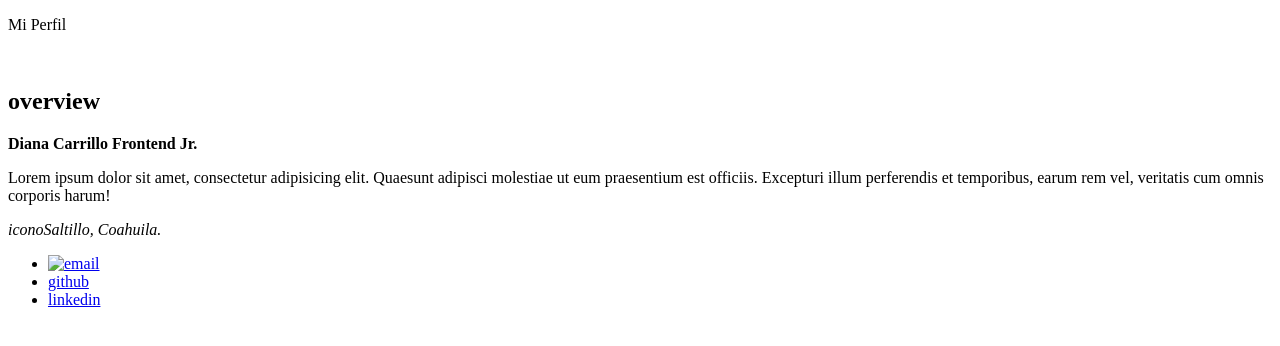
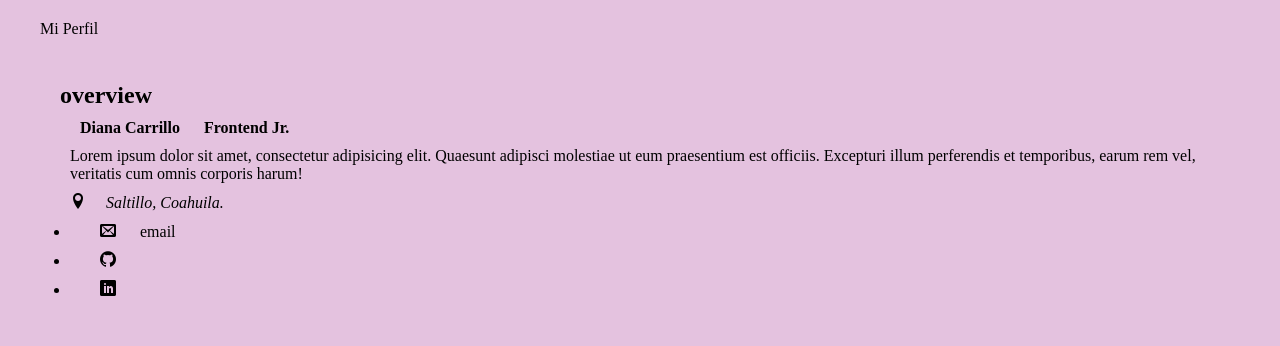
Before and after one commit to dianaCB08/dianaCB08.github.io, a plain HTML site: page src/index.html in a window 1280 px wide. Drawn offline with Linux system fonts and the light colour scheme.

Commit message:
add progress about style

```diff
--- /dev/null
+++ b/src/css/global.css
@@ -0,0 +1,10 @@
+body {
+  color: rgb(214, 238, 238)
+}
+
+h1,
+h2,
+h3, {
+  color: #333333;
+  font-family: 'Playfair Display', serif;
+}
--- /dev/null
+++ b/src/css/icon-fonts.css
@@ -0,0 +1,38 @@
+@font-face {
+  font-family: 'dcb';
+  src:  url('fonts/dcb.eot?dqhv45');
+  src:  url('fonts/dcb.eot?dqhv45#iefix') format('embedded-opentype'),
+    url('fonts/dcb.ttf?dqhv45') format('truetype'),
+    url('fonts/dcb.woff?dqhv45') format('woff'),
+    url('fonts/dcb.svg?dqhv45#dcb') format('svg');
+  font-weight: normal;
+  font-style: normal;
+}
+
+[class^="dcb-"], [class*=" dcb-"] {
+  /* use !important to prevent issues with browser extensions that change fonts */
+  font-family: 'dcb' !important;
+  speak: none;
+  font-style: normal;
+  font-weight: normal;
+  font-variant: normal;
+  text-transform: none;
+  line-height: 1;
+
+  /* Better Font Rendering =========== */
+  -webkit-font-smoothing: antialiased;
+  -moz-osx-font-smoothing: grayscale;
+}
+
+.dcb-email:before {
+  content: "\e945";
+}
+.dcb-location:before {
+  content: "\e947";
+}
+.dcb-github:before {
+  content: "\eab0";
+}
+.dcb-linkedin:before {
+  content: "\eac9";
+}
--- a/src/index.html
+++ b/src/index.html
@@ -1,12 +1,23 @@
 <!DOCTYPE html>
 <html lang="en">
+
 <head>
   <meta charset="UTF-8">
   <meta name="viewport" content="width=device-width, initial-scale=1.0">
   <meta http-equiv="X-UA-Compatible" content="ie=edge">
   <title>Document</title>
+  <link rel="stylesheet" href="./css/icon-fonts.css">
+  <link href="https://fonts.googleapis.com/css?family=Playfair+Display" rel="stylesheet">
+  <style>
+      * {
+      margin: 10px;
+      padding: 0px;
+    }
+
+  </style>
 </head>
-<body>
+<link rel=”stylesheet” href=”global.css”>
+<body style="background-color:rgb(228, 194, 223)">
   <div>
     <p>Mi Perfil</p>
     <div>
@@ -17,6 +28,7 @@
           <p>
             <strong>Diana Carrillo</strong>
             <strong>Frontend Jr.</strong>
+
             <p>Lorem ipsum dolor sit amet, consectetur adipisicing elit.
               Quaesunt adipisci molestiae ut eum praesentium est officiis.
               Excepturi illum perferendis et temporibus, earum rem vel,
@@ -26,21 +38,26 @@
         </div>
       </section>
       <section>
-          <address><span>icono</span><span>Saltillo, Coahuila.</span>
+        <address><i class="dcb-location"></i><span>Saltillo, Coahuila.</span>
         </address>
         <ul>
           <li>
-                <a href="#"><img alt="email"></a>
+            <a href="#"></a>
+            <i class="dcb-email"></i>
+            <span class="dcb_u-onlyRead">email</span>
           </li>
           <li>
-                <a href="#">github</a>
+            <a href="#"></a>
+            <i class="dcb-github"></i>
           </li>
           <li>
-                <a href="#">linkedin</a>
+            <a href="#"></a>
+            <i class="dcb-linkedin"></i>
           </li>
         </ul>
       </section>
     </div>
   </div>
 </body>
+
 </html>
```
Also changed, not shown: src/css/footer.css (added, +19 -0 lines), src/css/utils.css (added, +9 -0 lines), src/css/fonts/dcb.ttf (added), src/css/fonts/dcb.woff (added), 2 other files. Lines whose indentation alone changed are shown as unchanged.
